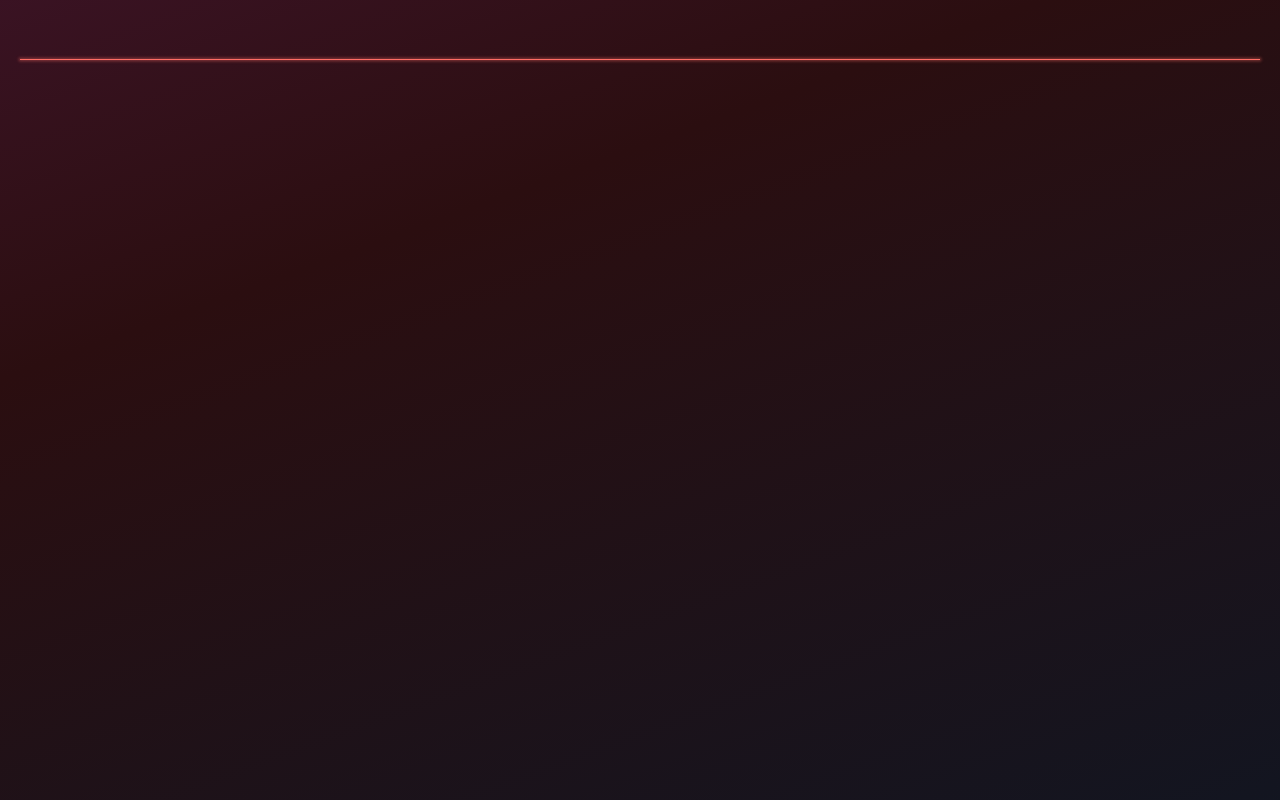
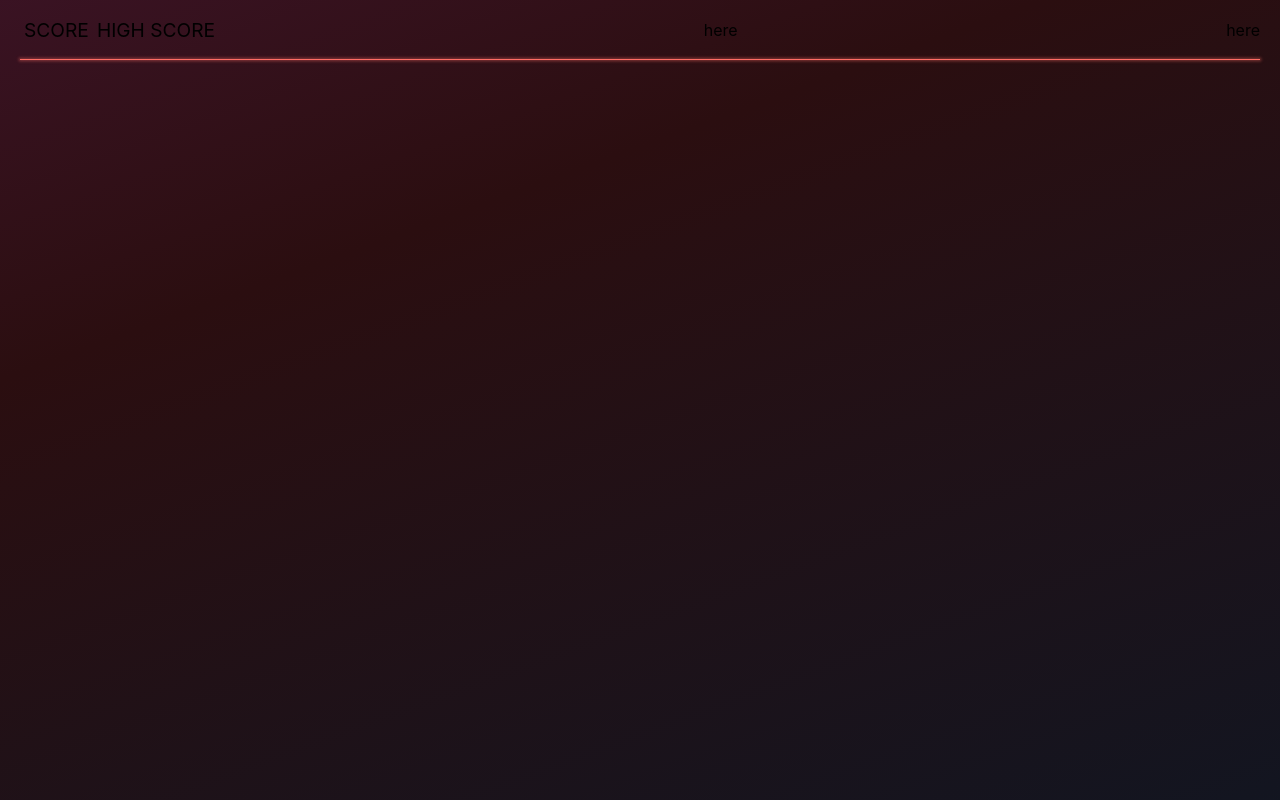
Before and after one commit to Nik-Reyes/CyberCards, a React (Vite) app: page / in a window 1280 px wide. Built offline with nearby package versions, Linux system fonts and the light colour scheme.

Commit message:
create: add header

```diff
--- a/src/components/Header/Header.jsx
+++ b/src/components/Header/Header.jsx
@@ -1,13 +1,28 @@
-function Head() {
+function Head({ currScore, highScore }) {
   return (
     <header className="col-start-2 row-start-1 h-[60px] relative after:content-[''] after:w-full after:h-[1.5px] after:bg-[#FF6D65] after:absolute after:bottom-0 after:left-0 after:shadow-[0_0_3px_1.25px_rgba(255,109,101,0.4)]">
-      <div className="header-content-wrapper grid grid-cols-3">
+      <div className="h-full header-content-wrapper grid grid-cols-[auto_1fr_auto] text-center place-items-center">
+        <div className="flex gap-1">
+          <div>
+            <span style={{ fontSize: "2rem", lineHeight: "1" }}>
+              {currScore}
+            </span>
+          </div>
+          <div>
+            <span style={{ fontSize: "1.2rem" }}>SCORE</span>
+          </div>
+          <div>
+            <span style={{ fontSize: "2rem", lineHeight: "1" }}>
+              {highScore}
+            </span>
+          </div>
+          <div>
+            <span style={{ fontSize: "1.2rem" }}>HIGH SCORE</span>
+          </div>
+        </div>
+        <div className="">here</div>
         <div className="">
-          <div className="flex justify-start"></div>
-        </div>
-        <div className=""></div>
-        <div className="">
-          <div className="flex justify-end"></div>
+          <div className="">here</div>
         </div>
       </div>
     </header>
```
